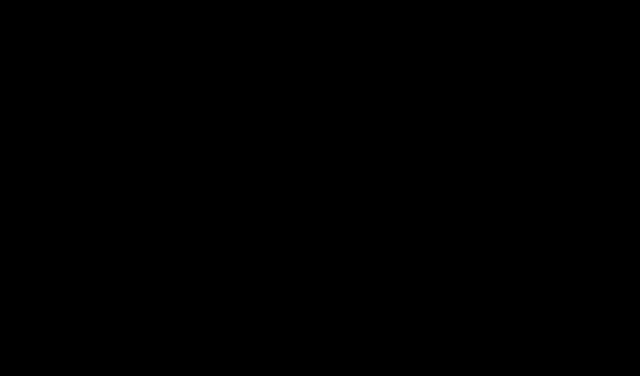
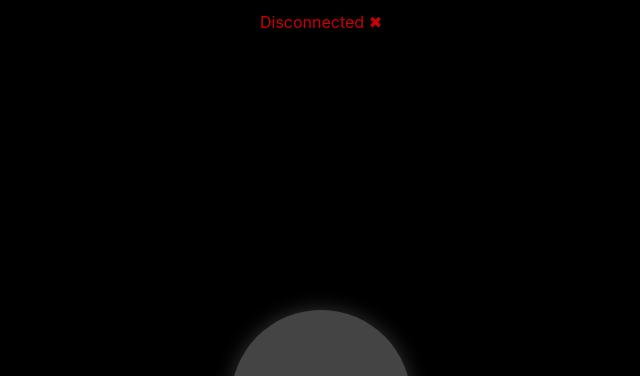
Before and after one commit to domvicinanza/fibre-cloud, a website: page public/index.html in a window 1280 px wide. Shown: the top 376 px of the page, without its empty margins (319-959 px from the left). Drawn offline with Linux system fonts and the light colour scheme.

Commit message:
Upgrade controller UI

```diff
--- a/public/index.html
+++ b/public/index.html
@@ -1,39 +1,116 @@
-
 <!DOCTYPE html>
-<html>
+<html lang="en">
 <head>
 <meta charset="UTF-8">
 <title>Fibre Controller</title>
+<meta name="viewport" content="width=device-width, initial-scale=1.0">
+
 <style>
-  html, body { margin: 0; padding: 0; height: 100%; overflow: hidden; }
+  html, body {
+    margin: 0;
+    padding: 0;
+    height: 100%;
+    overflow: hidden;
+    font-family: -apple-system, BlinkMacSystemFont, sans-serif;
+    background: #000;
+    color: #fff;
+  }
+
+  #status {
+    position: absolute;
+    top: 12px;
+    left: 0;
+    right: 0;
+    text-align: center;
+    font-size: 1rem;
+    opacity: 0.8;
+  }
+
   #pad {
-    width: 100%; height: 100%;
-    background: #000;
-    color: white; font-family: sans-serif;
-    display: flex; justify-content: center; align-items: center;
-    font-size: 2rem;
+    position: absolute;
+    width: 100%;
+    height: 100%;
     touch-action: none;
+    display: flex;
+    justify-content: center;
+    align-items: center;
+  }
+
+  #circle {
+    width: 180px;
+    height: 180px;
+    border-radius: 50%;
+    background: #444;
+    transition: transform 0.1s ease, background 0.2s ease;
+    box-shadow: 0 0 20px rgba(255,255,255,0.2);
   }
 </style>
 </head>
+
 <body>
-<div id="pad">Tap / Click to Play</div>
+
+<div id="status">Connecting…</div>
+<div id="pad">
+  <div id="circle"></div>
+</div>
 
 <script>
+// --------------------------------------------------------
+// WebSocket Connection
+// --------------------------------------------------------
+const statusEl = document.getElementById("status");
+const pad = document.getElementById("pad");
+const circle = document.getElementById("circle");
+
+let myHue = 0;
+
 const ws = new WebSocket(
   (location.protocol === "https:" ? "wss://" : "ws://") + location.host
 );
-const pad = document.getElementById("pad");
 
+ws.onopen = () => {
+  statusEl.innerHTML = "Connected ✔";
+  statusEl.style.color = "lime";
+};
+
+ws.onclose = () => {
+  statusEl.innerHTML = "Disconnected ✖";
+  statusEl.style.color = "red";
+};
+
+ws.onmessage = event => {
+  try {
+    const msg = JSON.parse(event.data);
+
+    // Server assigns us a unique colour on join
+    if (msg.type === "hello") {
+      myHue = msg.hue;
+      circle.style.background = `hsl(${myHue}, 80%, 55%)`;
+      circle.style.boxShadow = `0 0 25px hsl(${myHue}, 80%, 55%)`;
+    }
+  } catch (e) {}
+};
+
+// --------------------------------------------------------
+// Tap → Send Position + Animate UI
+// --------------------------------------------------------
 function sendTap(e) {
   const rect = pad.getBoundingClientRect();
   const x = (e.clientX - rect.left) / rect.width;
   const y = (e.clientY - rect.top) / rect.height;
+
   ws.send(JSON.stringify({ type: "tap", x, y }));
+
+  // Animate the circle on tap
+  circle.style.transform = "scale(1.3)";
+  setTimeout(() => {
+    circle.style.transform = "scale(1)";
+  }, 120);
 }
 
 pad.addEventListener("pointerdown", sendTap);
 pad.addEventListener("click", sendTap);
+
 </script>
 </body>
 </html>
```
